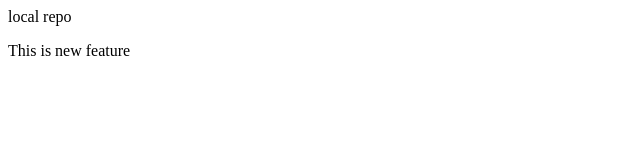
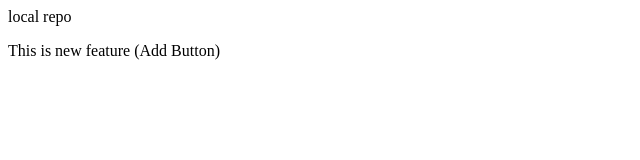
Before and after one commit to Ishan1712/LocalRepo, a plain HTML site: page index.html in a window 1280 px wide. Shown: the full height of the page, 0-640 px from the left. Drawn offline with Linux system fonts and the light colour scheme.

Commit message:
Added in main

```diff
--- a/index.html
+++ b/index.html
@@ -3,5 +3,5 @@
 </p>
 
 <p>
-    This is new feature
+    This is new feature (Add Button)
 </p>
```
